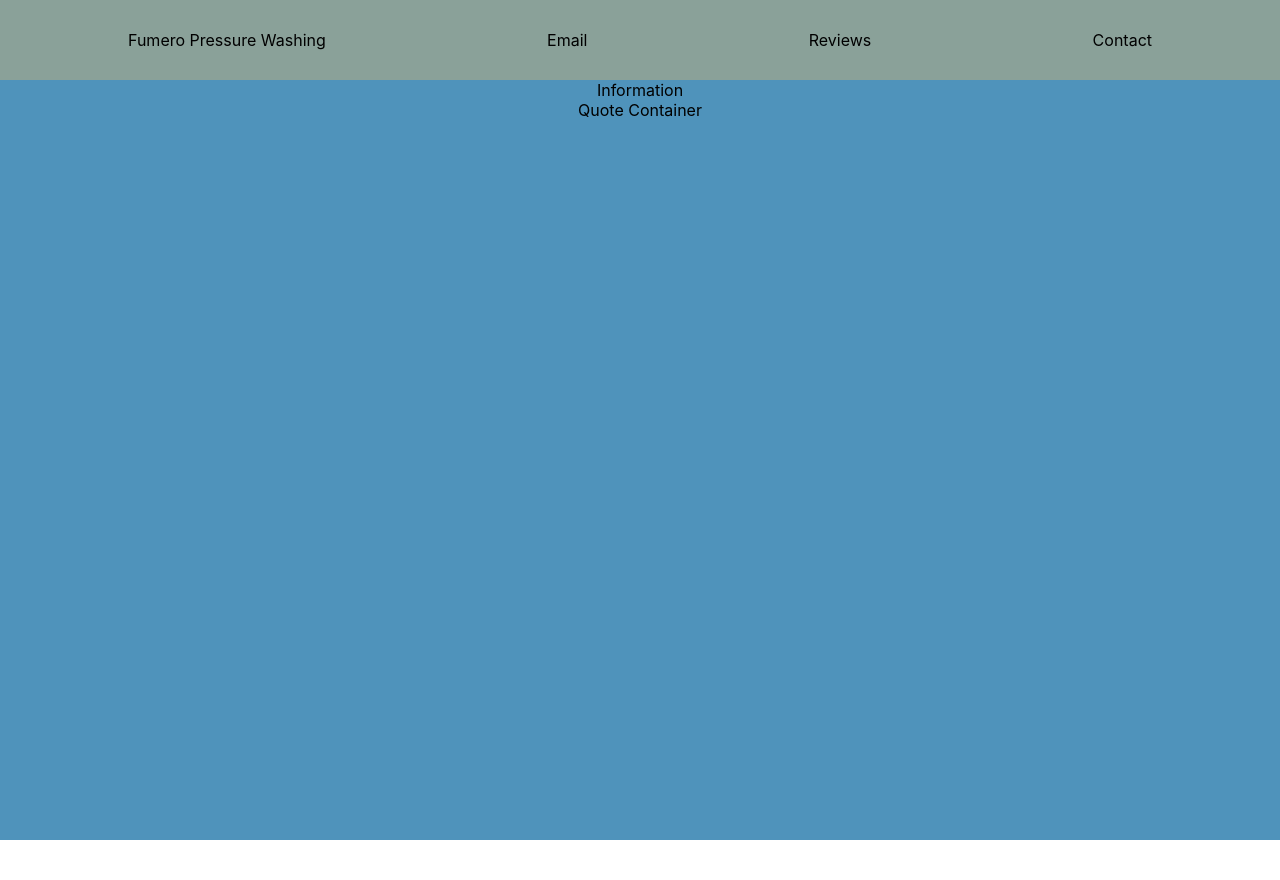
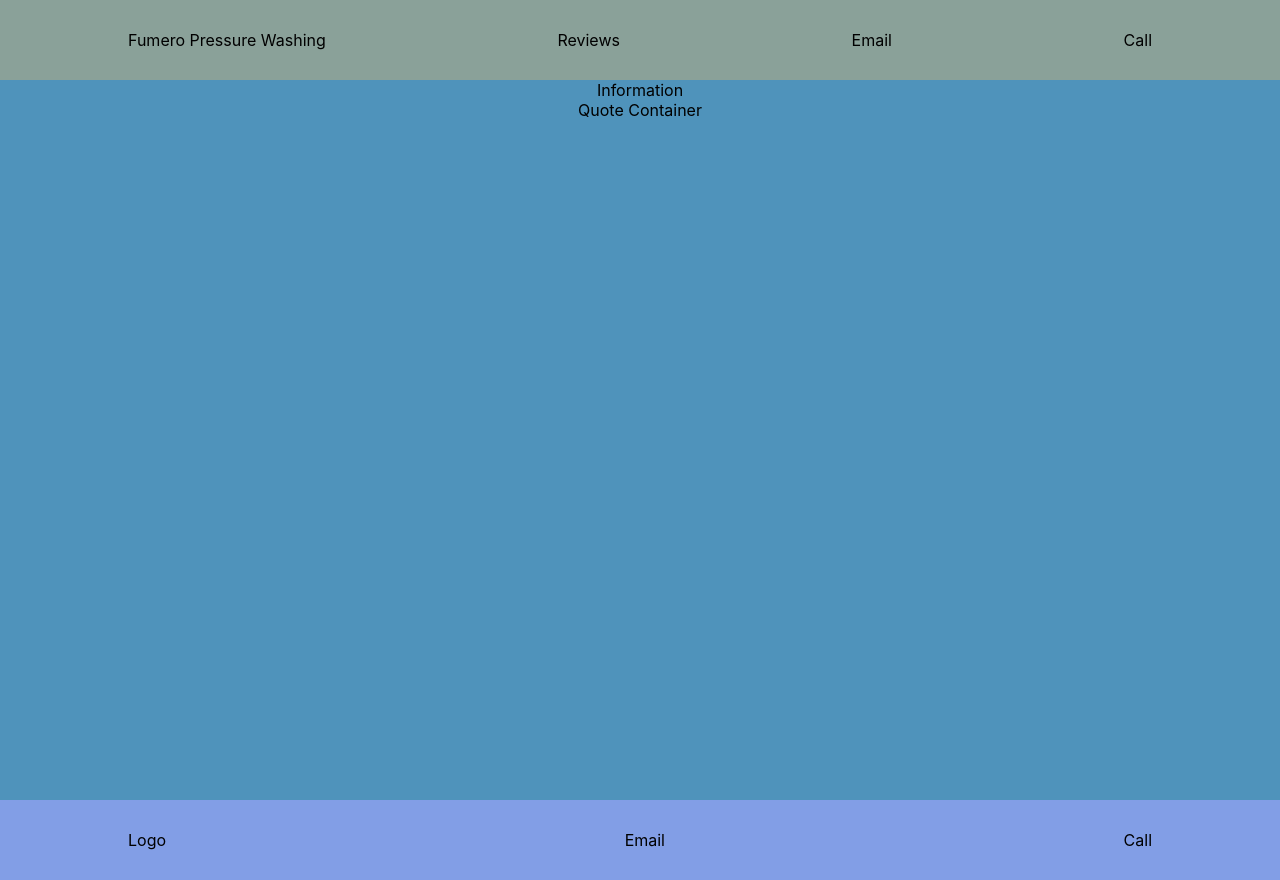
Before and after one commit to codescody/fumeropressurewashing, a React (Create React App) app: page / in a window 1280 px wide. Before the commit the page ends 840 px from the top, so only its background shows below. Built offline with nearby package versions, Linux system fonts and the light colour scheme.

Commit message:
Sample Footer Content

```diff
--- a/src/App.js
+++ b/src/App.js
@@ -1,12 +1,14 @@
 import './App.css';
 import Home from './pages/Home';
 import Header from './components/Header';
+import Footer from './components/Footer';
 
 function App() {
   return (
     <div className="App">
       <Header />
       <Home />
+      <Footer />
     </div>
   );
 }
--- a/src/components/Footer.js
+++ b/src/components/Footer.js
@@ -0,0 +1,9 @@
+export default function Footer() {
+  return (
+    <div className="footer-wrapper">
+      <div>Logo</div>
+      <div>Email</div>
+      <div>Call</div>
+    </div>
+  );
+}
--- a/src/components/Header.js
+++ b/src/components/Header.js
@@ -1,10 +1,10 @@
 export default function Header() {
   return (
-    <div className="header-component">
+    <div className="header-wrapper">
       <div>Fumero Pressure Washing</div>
+      <div>Reviews</div>
       <div>Email</div>
-      <div>Reviews</div>
-      <div>Contact</div>
+      <div>Call</div>
     </div>
   );
 }
--- a/src/index.css
+++ b/src/index.css
@@ -7,18 +7,29 @@ body {
   -moz-osx-font-smoothing: grayscale;
 }
 
-.header-component {
+.header-wrapper {
   display: flex;
   justify-content: space-between;
   text-align: center;
   align-items: center;
   padding-left: 10%;
   padding-right: 10%;
-  height: 5rem;
+  height: 10vh;
   background-color: rgb(138, 161, 153);
 }
 
 .home-page {
-  height: 95vh;
+  height: 90vh;
   background-color: rgb(79, 147, 187);
 }
+
+.footer-wrapper {
+  display: flex;
+  height: 10vh;
+  background-color: rgb(130, 158, 230);
+  justify-content: space-between;
+  text-align: center;
+  align-items: center;
+  padding-left: 10%;
+  padding-right: 10%;
+}
```
